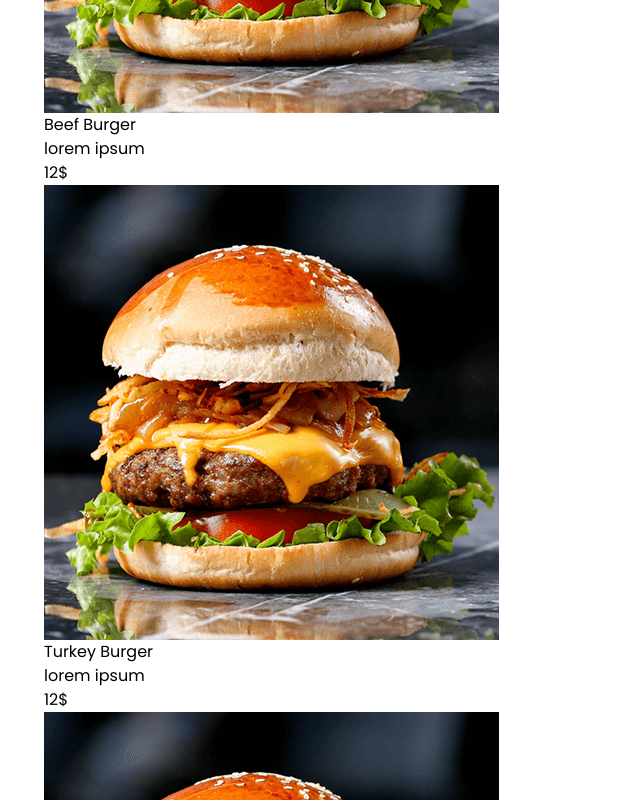
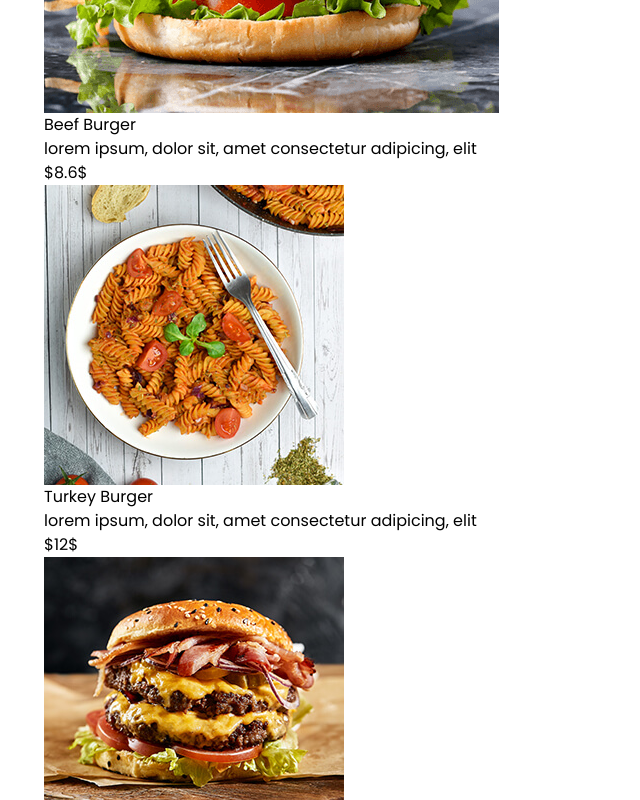
Before and after one commit to maci-kb24/restaurant-lp, a React (Vite) app: page / in a window 1280 px wide. Shown: the part 800-1600 px from the top of the page, without its empty margins (0-640 px from the left). Built offline with nearby package versions, Linux system fonts and the light colour scheme.

Commit message:
fix the dishes component

```diff
--- a/src/components/dishes/DishCard.jsx
+++ b/src/components/dishes/DishCard.jsx
@@ -1,23 +1,23 @@
 
 import PropTypes from 'prop-types';
 
-const DishCard = ({ dishes }) => {
+const DishCard = ({ dish }) => {
   return (
     <div className="dish-card">
-        <div>
-            <img src={dishes.image} />
+        <div className='mb-5'>
+            <img src={dish.image} />
         </div>
-        <div>
-            <h3>{dishes.title}</h3>
-            <p>{dishes.description}</p>
-            <p>{dishes.price}$</p>
+        <div className='text-center'>
+            <h3 className='uppercase font-bold mb-5'>{dish.title}</h3>
+            <p className='text-gray-300 mb-5'>{dish.description}</p>
+            <p className='text-yellow-500 font-extrabold text-xl'>${dish.price}$</p>
         </div>
     </div>
   )
 }
 
 DishCard.propTypes = {
-  dishes: PropTypes.shape({
+  dish: PropTypes.shape({
     title: PropTypes.string.isRequired,
     image: PropTypes.string.isRequired,
     description: PropTypes.string.isRequired,
--- a/src/components/dishes/Dishes.jsx
+++ b/src/components/dishes/Dishes.jsx
@@ -1,25 +1,31 @@
 import DishCard from "./DishCard"
-import Burger from '../../assets/images/special-dishes-1.png'
+import dish1 from '../../assets/images/special-dishes-1.png'
+import dish2 from '../../assets/images/special-dishes-2.jpg'
+import dish3 from '../../assets/images/special-dishes-3.jpg'
+import dish4 from '../../assets/images/special-dishes-4.jpg'
+import dish5 from '../../assets/images/special-dishes-5.png'
 
 const dishes = [
-  { title: 'Beef Burger', image: Burger, description: 'lorem ipsum', price: 12 },
-  { title: 'Turkey Burger', image: Burger, description: 'lorem ipsum', price: 12 },
-  { title: 'Chicen Burger', image: Burger, description: 'lorem ipsum', price: 12 },
-  { title: 'Cheese Burger', image: Burger, description: 'lorem ipsum', price: 12 },
-  { title: 'Pizza Burger', image: Burger, description: 'lorem ipsum', price: 12 },
+  { title: 'Beef Burger', image: dish1, description: 'lorem ipsum, dolor sit, amet consectetur adipicing, elit', price: 8.60 },
+  { title: 'Turkey Burger', image: dish2, description: 'lorem ipsum, dolor sit, amet consectetur adipicing, elit', price: 12 },
+  { title: 'Chicen Burger', image: dish3, description: 'lorem ipsum, dolor sit, amet consectetur adipicing, elit', price: 12.99 },
+  { title: 'Cheese Burger', image: dish4, description: 'lorem ipsum, dolor sit, amet consectetur adipicing, elit', price: 15 },
+  { title: 'Pizza Burger', image: dish5, description: 'lorem ipsum, dolor sit, amet consectetur adipicing, elit', price: 10 },
 ]
 
 const Dishes = () => {
   return (
-    <div className="dishes bg-black py-14">
+    <div className="dishes bg-black py-[100px]">
       <div className="custom-container">
-      <div className="dishes-content text-center pt-8">
-            <h2 className="text-4xl font-extrabold text-center uppercase dishes-title">Our Special Dishes</h2>
-            <p className="mt-8 max-w-prose mx-auto text-gray-400">We offer a wide range of dishes, from traditional to modern. Our chefs are always ready to prepare the best meals for you.</p>
+      <div className="dishes-content flex justify-center items-center text-center">
+            <h2 className="flex items-center text-4xl font-extrabold  uppercase dishes-title">Our Special Dishes</h2>
         </div>
-        <div className="dishes-gallery flex">
+        <div>
+        <p className="my-8 max-w-prose mx-auto text-gray-400">We offer a wide range of dishes, from traditional to modern. Our chefs are always ready to prepare the best meals for you.</p>
+        </div>
+        <div className="dishes-gallery grid md:grid-cols-4 grid-col-1 sm:grid-cols-2  gap-6">
           {dishes.map((dish, index) => (
-            <DishCard dishes={dish} key={index} />
+            <DishCard dish={dish} key={index} />
           ))}
         </div>
       </div>
```
